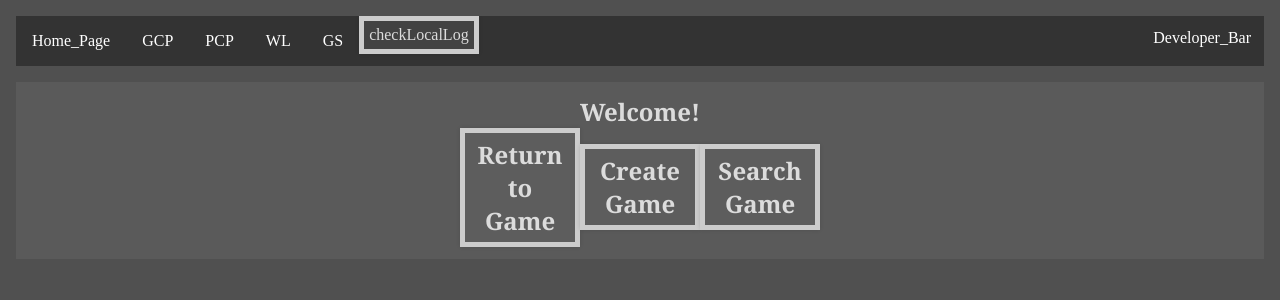
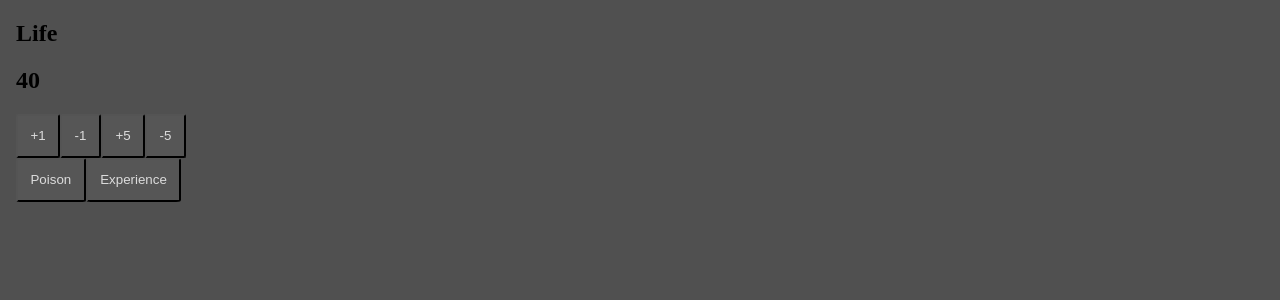
Before and after one commit to dyltyl/MTGCollectiveLifeCounter, an Angular app in the folder Frontend-MTG/: page /GameState in a window 1280 px wide. Shown: the top 300 px of the page. Built offline with nearby package versions, Linux system fonts and the light colour scheme.

Commit message:
Added routing

```diff
--- a/Frontend-MTG/src/app/app.component.html
+++ b/Frontend-MTG/src/app/app.component.html
@@ -1 +1 @@
-<app-home></app-home>
+<router-outlet></router-outlet>
--- a/Frontend-MTG/src/app/app.module.ts
+++ b/Frontend-MTG/src/app/app.module.ts
@@ -1,5 +1,6 @@
 import { BrowserModule } from '@angular/platform-browser';
 import { NgModule } from '@angular/core';
+import { RouterModule, Routes } from '@angular/router';
 
 import { AppComponent } from './app.component';
 import { HomeComponent } from './home/home.component';
@@ -7,6 +8,14 @@ import { GameCreationComponent } from './game-creation/game-creation.component';
 import { PlayerCreationComponent } from './player-creation/player-creation.component';
 import { WaitingLobbyComponent } from './waiting-lobby/waiting-lobby.component';
 import { GameStateComponent } from './game-state/game-state.component';
+
+const appRoutes: Routes = [
+  { path: 'GameCreation', component: GameCreationComponent },
+  { path: 'PlayerCreation', component: PlayerCreationComponent },
+  { path: 'WaitingLobby', component: WaitingLobbyComponent },
+  { path: 'GameState', component: GameStateComponent },
+  { path: '', component: HomeComponent }
+];
 
 @NgModule({
   declarations: [
@@ -18,7 +27,8 @@ import { GameStateComponent } from './game-state/game-state.component';
     GameStateComponent
   ],
   imports: [
-    BrowserModule
+    BrowserModule,
+    RouterModule.forRoot(appRoutes, {enableTracing: true})
   ],
   providers: [],
   bootstrap: [AppComponent]
```
